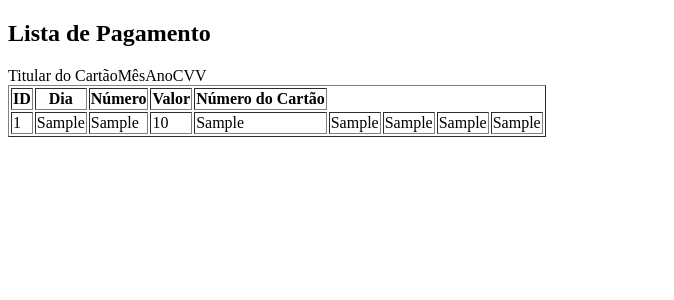
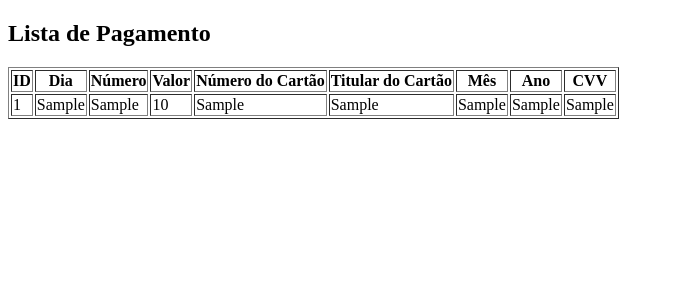
Before and after one commit to kauane05/Receitas_PW_site, a PHP site: page /php/listar_pagamento.php in a window 1280 px wide. Shown: the top 300 px of the page, without its empty margins (0-674 px from the left). Run offline with PHP 8.4, Linux system fonts and the light colour scheme; tables that the repository leaves empty or names only in its code hold one stand-in row (values such as "Sample post").

Commit message:
arrumei o listar pagamento

```diff
--- a/php/listar_pagamento.php
+++ b/php/listar_pagamento.php
@@ -13,11 +13,11 @@
         <th>Dia</th>
         <th>Número</th>
         <th>Valor</th>
-        <th>Número do Cartão</th
-        <th>Titular do Cartão</th
-        <th>Mês</th
-        <th>Ano</th
-        <th>CVV</th
+        <th>Número do Cartão</th>
+        <th>Titular do Cartão</th>
+        <th>Mês</th>
+        <th>Ano</th>
+        <th>CVV</th>
 
     </tr>
 
@@ -26,7 +26,7 @@
     include 'conexao.php';
 
     // Consulta para selecionar os dados da tabela usuarios
-    $sql = "SELECT id_pag, dia_pag, numeroVen_pag, valor_pag, numeroCart_pag, titularCart_pag, mes_pag, ano_pag, cvv_pag FROM pagamento";
+    $sql = "SELECT id_pag, dia_pag, numeroVen_pag, valor_pag, numeroCart_pag, titularCart_pag, mes_pag, ano_pag, cvvCart_pag FROM pagamento";
     $result = $conn->query($sql);
 
     if ($result->num_rows > 0) {
@@ -41,7 +41,7 @@
             echo "<td>" . $row["titularCart_pag"] . "</td>";
             echo "<td>" . $row["mes_pag"] . "</td>";
             echo "<td>" . $row["ano_pag"] . "</td>";
-            echo "<td>" . $row["cvv_pag"] . "</td>";
+            echo "<td>" . $row["cvvCart_pag"] . "</td>";
             echo "</tr>";
         }
     } else {
```
